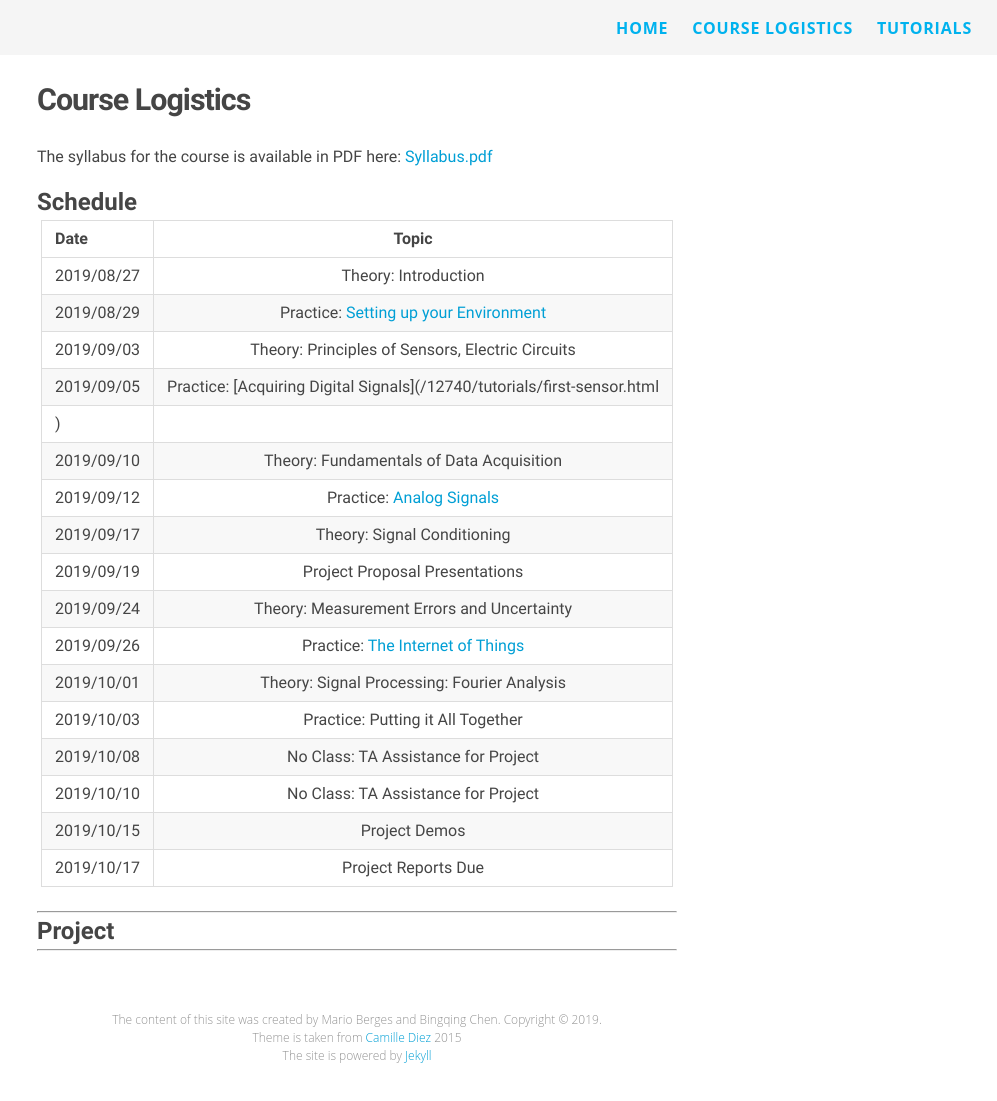
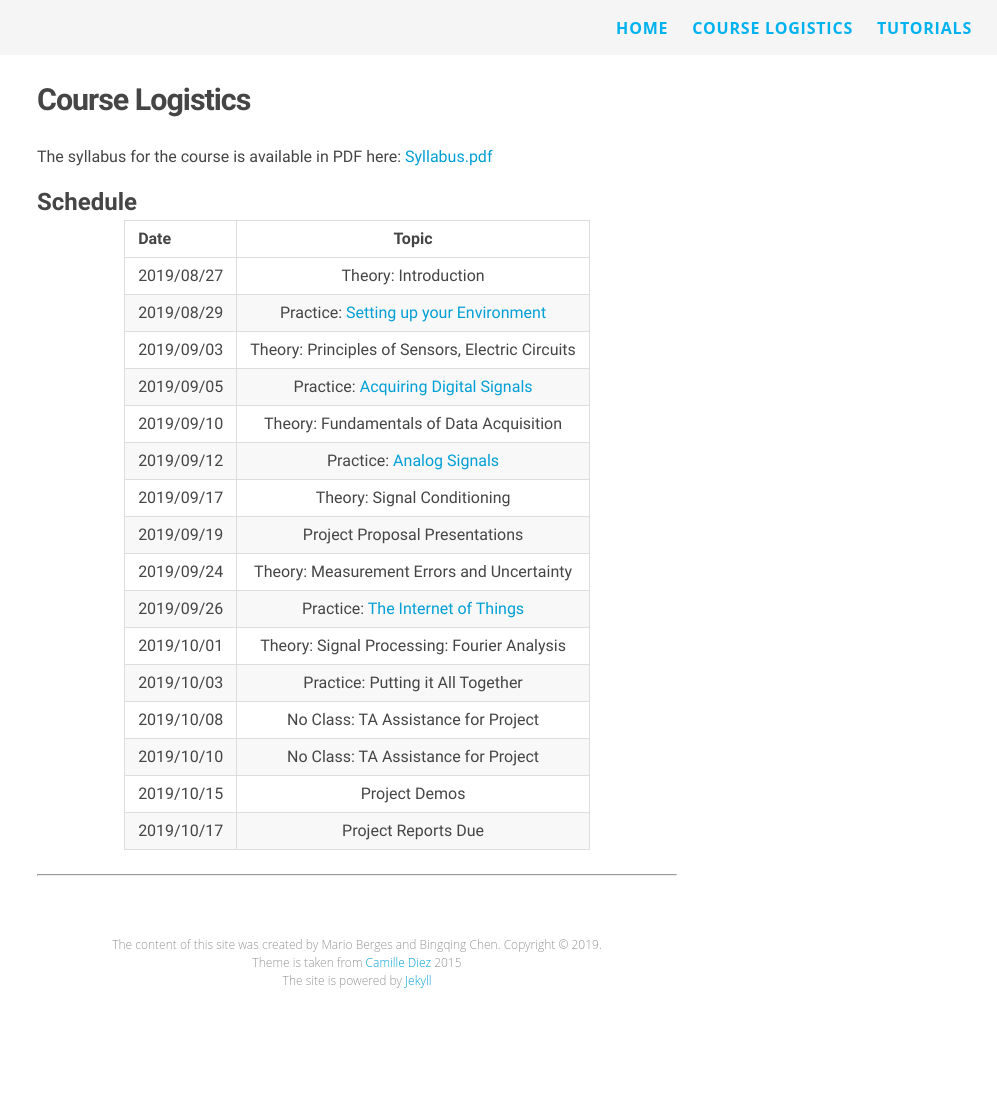
Before and after one commit to INFERLab/12740, a Jekyll site: the page built from logisticis.md, in a window 1280 px wide. Shown: the whole page, without its empty margins (283-1280 px from the left). Built offline with Jekyll 4.4.1, drawn with Linux system fonts in a browser that asks for light colours; nearby versions of some CDN libraries; library files that are not in the unit come from our copies; after the commit the page ends 1026 px from its top, so only the background shows below that.

Commit message:
Fix minor formating

```diff
--- a/logisticis.md
+++ b/logisticis.md
@@ -12,8 +12,7 @@ The syllabus for the course is available in PDF here: [Syllabus.pdf](/12740/asse
 | 2019/08/27    | Theory: Introduction|
 | 2019/08/29    | Practice: [Setting up your Environment](/12740/tutorials/get-started.html)   |
 | 2019/09/03    | Theory: Principles of Sensors, Electric Circuits|
-| 2019/09/05    | Practice: [Acquiring Digital Signals](/12740/tutorials/first-sensor.html
-)   |
+| 2019/09/05    | Practice: [Acquiring Digital Signals](/12740/tutorials/first-sensor.html)|
 | 2019/09/10    | Theory: Fundamentals of Data Acquisition|
 | 2019/09/12    | Practice: [Analog Signals](/12740/tutorials/adc.html)   |
 | 2019/09/17    | Theory: Signal Conditioning|
@@ -27,9 +26,4 @@ The syllabus for the course is available in PDF here: [Syllabus.pdf](/12740/asse
 | 2019/10/15    | Project Demos|
 | 2019/10/17    | Project Reports Due |
 
-
 ***
-
-## Project
-
-***
```
